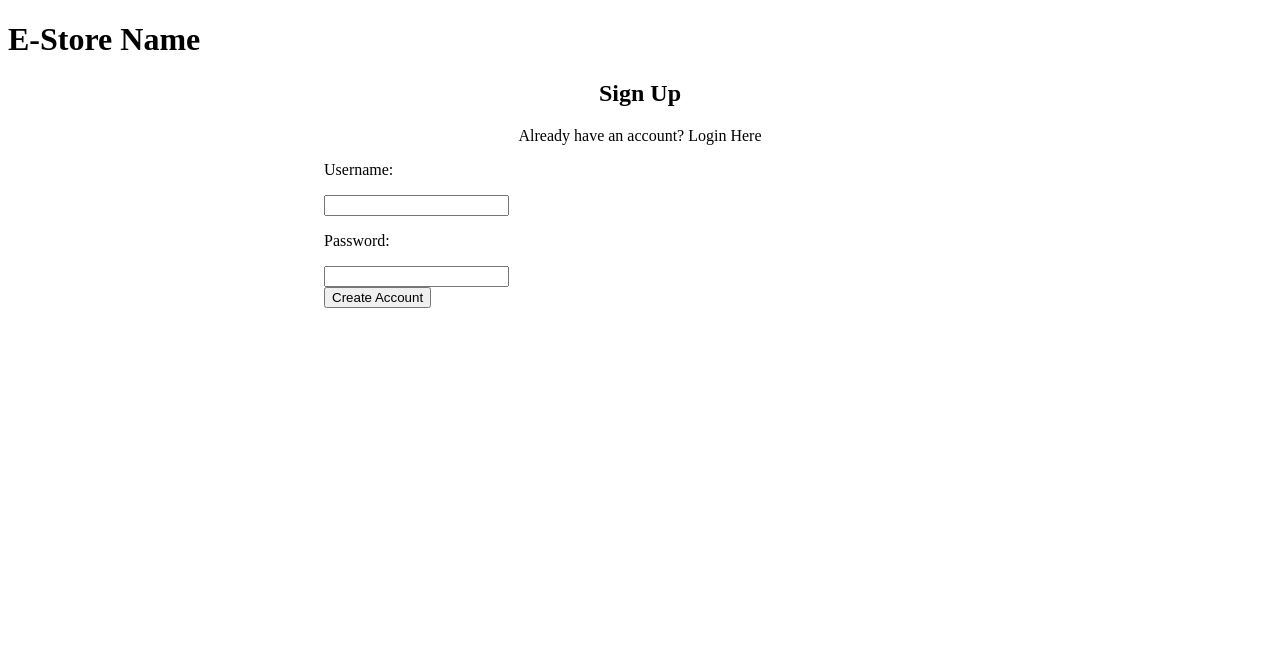
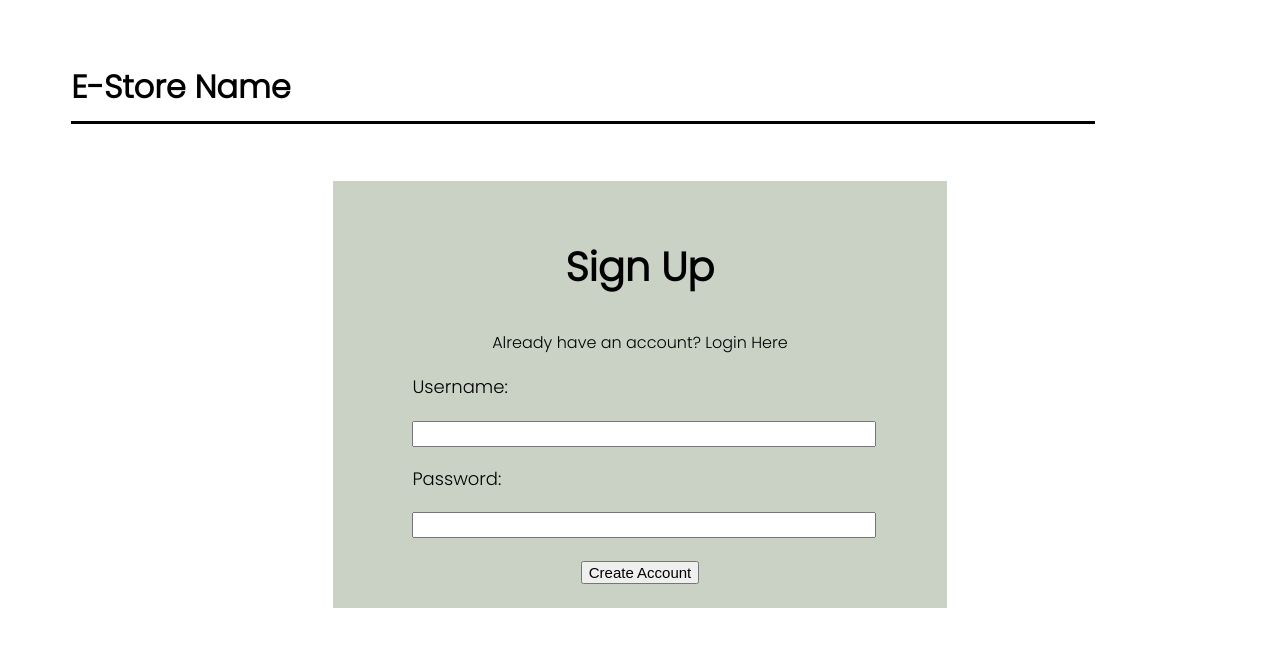
Before and after one commit to brady125/TeamMadeEstore-, an Angular app in the folder estore-ui/: page / in a window 1280 px wide. Shown: the top 646 px of the page. Built offline with nearby package versions, Linux system fonts and the light colour scheme.

Commit message:
updated css for sign in page

```diff
--- a/estore-ui/src/app/sign-up/sign-up.component.css
+++ b/estore-ui/src/app/sign-up/sign-up.component.css
@@ -1,8 +1,54 @@
+@import url('https://fonts.googleapis.com/css2?family=Poppins:wght@300&display=swap');
+
+.whole-page{
+    margin: 5%;
+}
+
 .sign-in-body{
     margin: auto;
     width: 50%;
+    margin-top: 5%;
+    background-color: #cad2c5;
+    padding: 2%;
 }
 
 .title{
     text-align: center;
 }
+
+.sign-in-inputs{
+    padding-left: 10%;
+    padding-right: 10%;
+    font-size: 18px;
+    font-family: 'Poppins', sans-serif;
+}
+
+p {
+    font-family: 'Poppins', sans-serif;
+}
+
+.title-name {
+    font-family: 'Poppins', sans-serif;
+    border-bottom: 3px solid black;
+    padding-bottom: 10px;
+    margin-right: 10%;
+}
+
+.center-button{
+    text-align: center;
+}
+
+.sign-in-button{
+    margin-top: 5%;
+    font-size: 15px;
+}
+
+h2{
+    font-size: 40px;
+    font-family: 'Poppins', sans-serif;
+}
+
+#username, #password{
+    width: 100%;
+    height: 20px;
+}
--- a/estore-ui/src/app/sign-up/sign-up.component.html
+++ b/estore-ui/src/app/sign-up/sign-up.component.html
@@ -1,15 +1,21 @@
-<h1>E-Store Name</h1>
+<div class = "whole-page">
+    <h1 class = "title-name">E-Store Name</h1>
     <div class = "sign-in-body">
         <div class = "title">
             <h2>Sign Up</h2>
             <p>Already have an account?  <a>Login Here</a></p>
         </div>
         <p id="createAccountFailedMessage" [style.display]="display">{{errorMessage}}</p>
+        <div class = "sign-in-inputs">
             <div id="inputs">
                 <p class="inputLabel">Username:</p>
                 <input id="username" #username>
                 <p class="inputLabel">Password:</p>
                 <input id="password" type="password" #password>
             </div>
-    <button (click)="createAccount(username.value, password.value)">Create Account</button>
+            <div class = "center-button">
+            <button class = "sign-in-button" (click)="createAccount(username.value, password.value)">Create Account</button>
             </div>
+        </div>
+    </div>
+</div>
```
Lines whose indentation alone changed are shown as unchanged.
